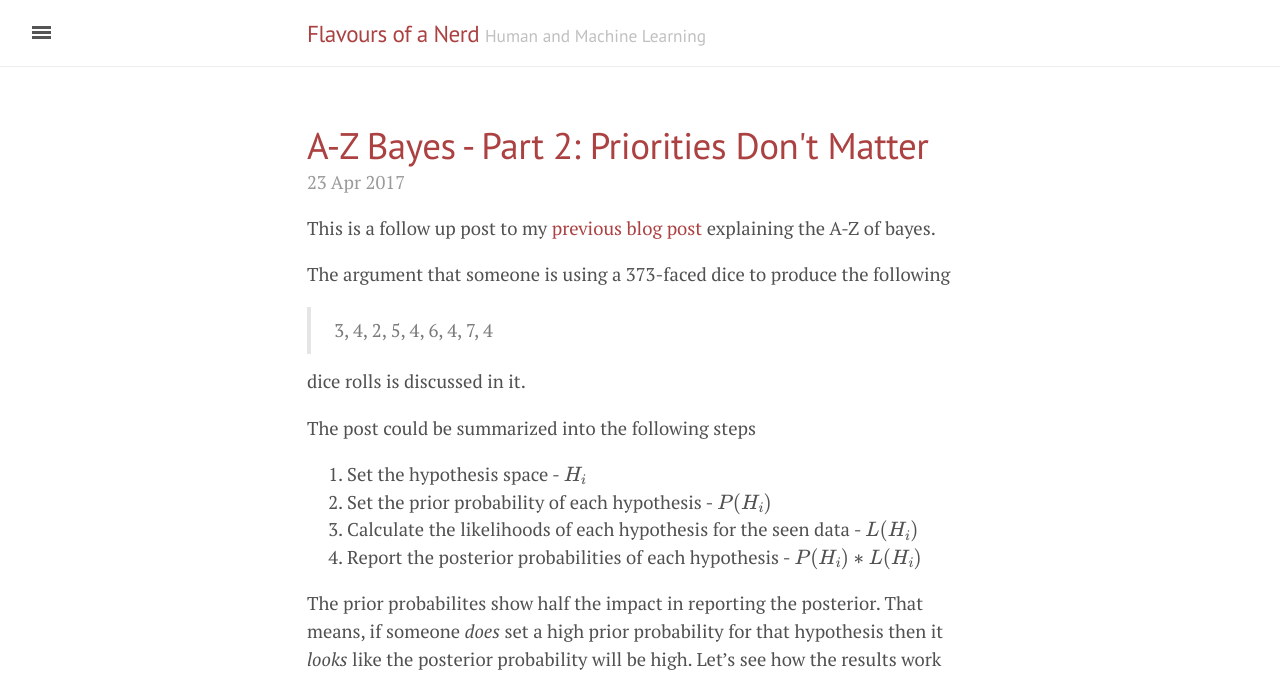
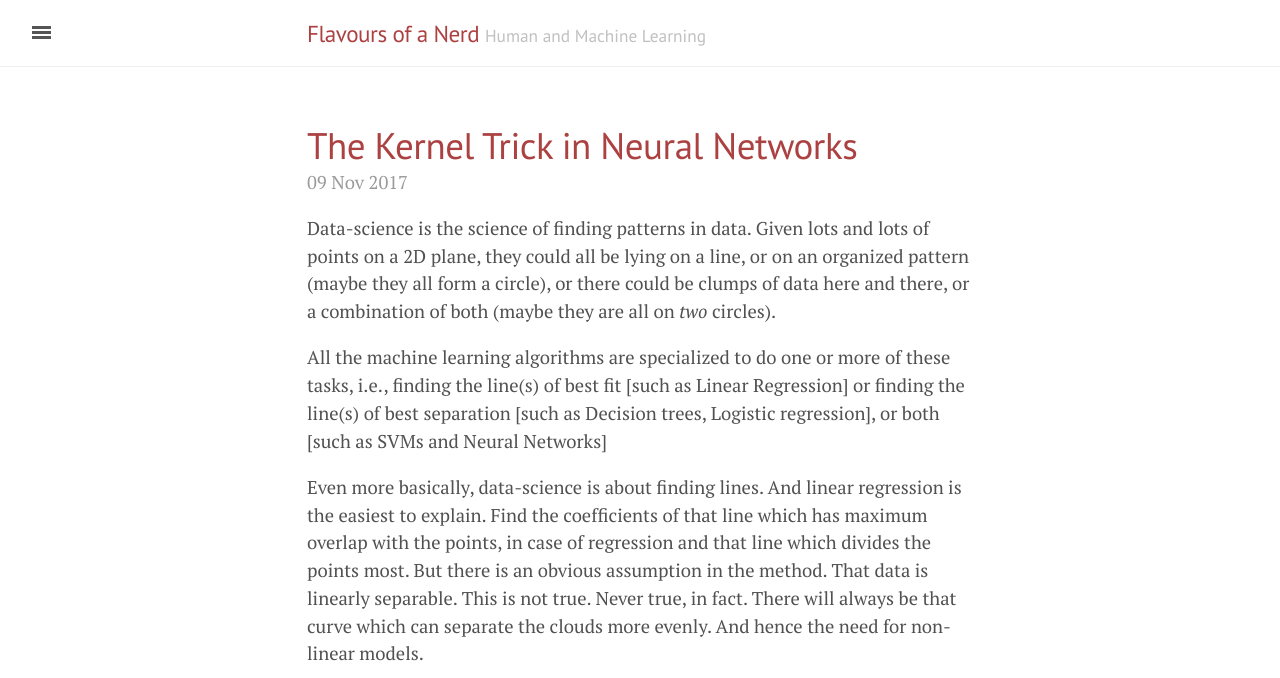
Before and after one commit to sizhky/sizhky.github.io, a Jekyll site: the page built from index.html, in a window 1280 px wide and 1400 px high. Shown: the top 678 px of the window. Built offline with Jekyll 4.4.1, drawn with Linux system fonts in a browser that asks for light colours; formulas are drawn with MathJax 3; the list of posts is cut into pages by our own code; some of the changed text lies outside the part shown.

Commit message:
kernel trick blog

```diff
--- a/_posts/2016-11-01-all-your-bayes-are-belong-to-us.markdown
+++ b/_posts/2016-11-01-all-your-bayes-are-belong-to-us.markdown
@@ -1,7 +1,7 @@
 ---
 layout: post
 title:  "A to Z Bayes - Part 1: The Basics"
-date:   2017-04-21 19:45:49 +0530
+date:   2016-11-01 19:45:49 +0530
 categories: posts
 ---
 <script type="text/javascript"
--- /dev/null
+++ b/_posts/2017-11-09-neural-network-transformations.markdown
@@ -0,0 +1,50 @@
+---
+layout: post
+title:  "The Kernel Trick in Neural Networks"
+date:   2017-11-09 07:39:38 +0530
+categories: posts
+---
+
+Data-science is the science of finding patterns in data. Given lots and lots of points on a 2D plane, they could all be lying on a line, or on an organized pattern (maybe they all form a circle), or there could be clumps of data here and there, or a combination of both (maybe they are all on *two* circles).
+
+All the machine learning algorithms are specialized to do one or more of these tasks, i.e., finding the line(s) of best fit [such as Linear Regression] or finding the line(s) of best separation [such as Decision trees, Logistic regression], or both [such as SVMs and Neural Networks]
+
+Even more basically, data-science is about finding lines. And linear regression is the easiest to explain. Find the coefficients of that line which has maximum overlap with the points, in case of regression and that line which divides the points most. But there is an obvious assumption in the method. That data is linearly separable. This is not true. Never true, in fact. There will always be that curve which can separate the clouds more evenly. And hence the need for non-linear models.
+
+The kernel trick is one of the coolest things I've learned in ML. We have bulit methods that are fundamentally based on drawing lines (Linear Regression, SVM or NN can ultimately only draw lines). However the genius of kernel trick is to *transform* the data such that the clouds simply go apart and a line can then be drawn.
+
+<p class="side-note">Think of it like this. There is a river separating the land into two. We can think of lands separated by a crooked line, or if the land itself were to be stretched like a blanket, with the right kind and amount of stretching the river <b>looks</b> straight and the two lands on both sides warped. </p>
+
+That's the simple trick. SVM and (for this particular topic) Neural Networks are basically about that. While SVM has an explicit bais about the type of kernel that must be used, Neural Networks take it a step further and finds its own kernel.
+
+<!--more-->
+<br/>
+## Experiment 1
+
+*Let's start with a simple cloud of data where the blue points are in a circular disc and the orange points are surrounding the disk*
+<img src="/assets/kerneltrick/1.png" style="margin-top: 10px"/>
+<div class="caption">There is no way a single line could ever separate this data</div>
+
+As you can see in the above network, the inputs fed are `(x, y)` of the point. Then each point is transformed into a 3 dimnesional hidden space of `(h1, h2, h3)` axis data, which is then brought back into the 2 dimensional `(orange, blue)` axis space. The transformation from inputs to hidden dimensions is caused by a weight matrix whose dimensions would be `(2, 3)` (2 dimensional data being transformed into 3 dimensional data).
+<p class="side-note">This transformation is the root of all matrix algebra and vector algebra</p>
+<p class="side-note">Also, the process of finding the right weight matrices, a.k.a., back-propagation is another genius trick that we could talk some other time</p>
+
+Initially for the machine all the data is simply there on the ground. Just lying. No orangeness or blueness attached.
+
+After the first transformation the points are shot into 3d space.
+<img src="/assets/kerneltrick/2.png" style="margin-top: 10px"/>
+<img src="/assets/kerneltrick/2.1.png"/>
+
+You can already see how the two circles are two *triangles* in 3D. From the second perspective it is clear that one could cut a slice of the cube with a slant plane and have the two triangles on two sides of it. Techincally we have made the data *linearly separable*.
+
+The second transformation is again bringing the data back into 2 dimensions. However the projection is from a different vantaget point such that the two clusters remain separate.
+<img src="/assets/kerneltrick/3.png" style="margin-top: 10px"/>
+<img src="/assets/kerneltrick/3.1.png"/>
+
+The softmax layer is a special transform which simply returns a 'yes'/'no' kind of output for every class. The last transformation looks like this
+<img src="/assets/kerneltrick/4.png" style="margin-top: 10px"/>
+
+This is exactly where we started. By saying neural networks can find their own kernels, we mean -
+1. it can take data into any higher/lower/same dimensions we specify.
+2. it can do that as many times as there are hidden layers.
+3. if it finds a right combination of these transforms *(this is automaticallly done by back-propagation which is a topic for another day)* the data becomes linearly separable.
```
Also changed, not shown: _posts/2017-06-26-nexus-5-to-one-plus-5.markdown (added, +45 -0 lines), assets/kerneltrick/data.csv (added, +50 -0 lines), _drafts/2017-04-21-so-many-days - Copy.markdown (renamed from _drafts/2017-04-21-so-many-days.markdown), assets/kerneltrick/1.png (added), assets/kerneltrick/2.1.png (added), assets/kerneltrick/2.png (added), assets/kerneltrick/3.1.png (added), assets/kerneltrick/3.png (added), assets/kerneltrick/4.png (added), 1 other file.
